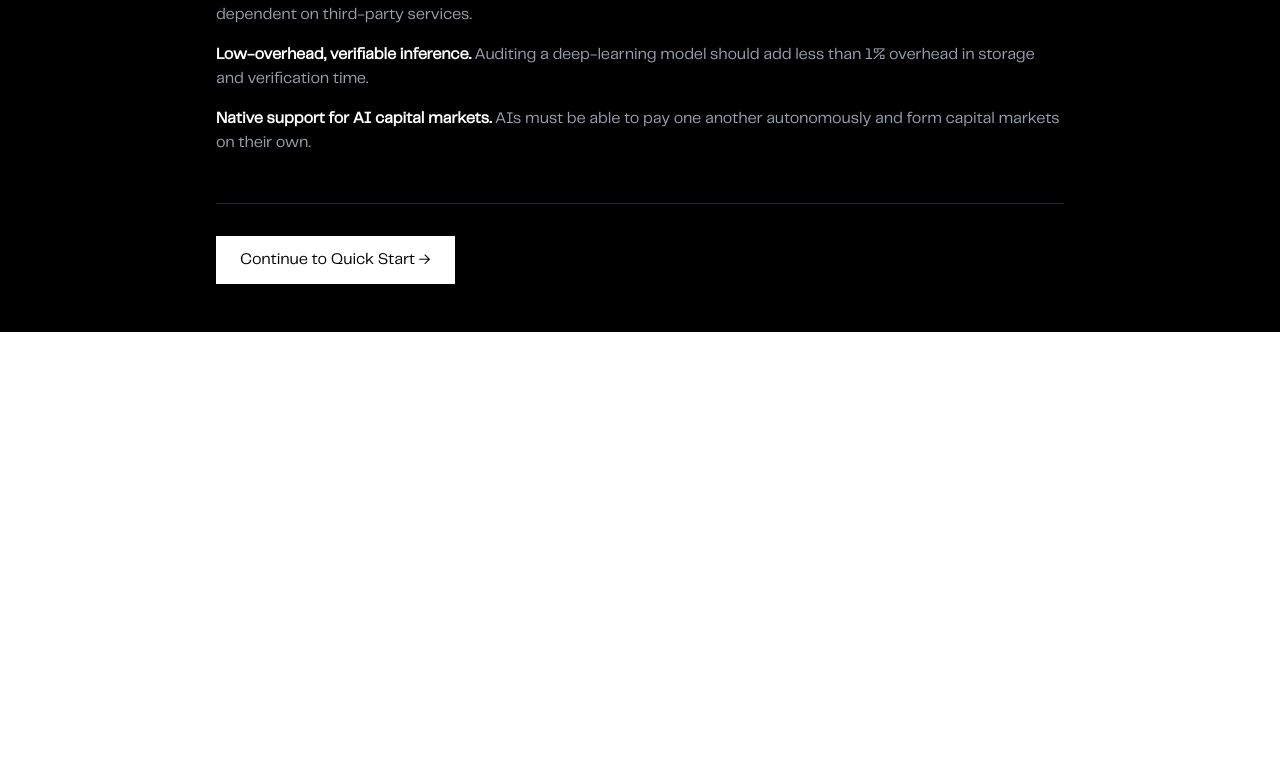
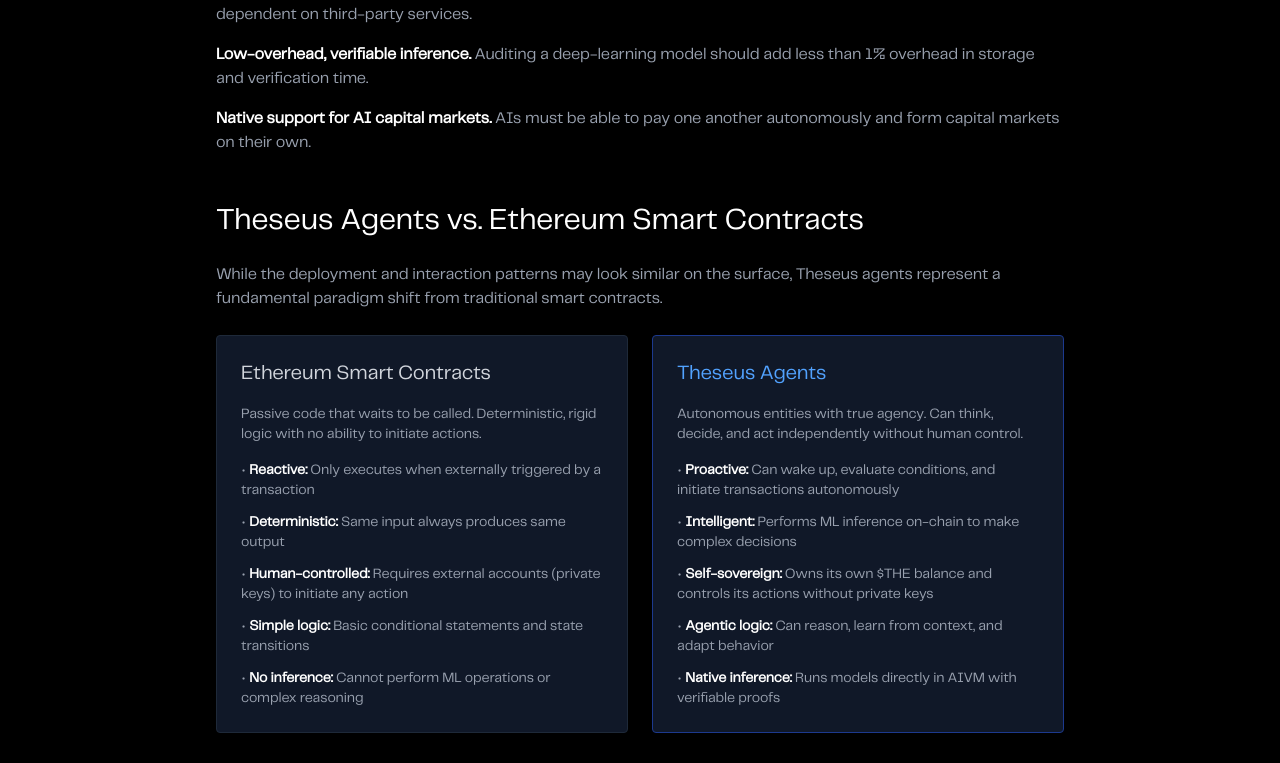
Before and after one commit to erickkwangg/Theseus-website, a Next.js app: page /docs/introduction in a window 1280 px wide. Shown: the part 2008-2771 px from the top of the page. Before the commit the page ends 2340 px from the top, so only its background shows below. Built offline with nearby package versions, Linux system fonts and the light colour scheme.

Commit message:
Add Theseus vs Ethereum comparison diagram to introduction docs

```diff
--- a/src/app/docs/introduction/page.tsx
+++ b/src/app/docs/introduction/page.tsx
@@ -136,6 +136,99 @@
             </div>
           </section>
 
+          <section className="mb-12">
+            <h2 className="text-3xl font-light mb-6">Theseus Agents vs. Ethereum Smart Contracts</h2>
+            <p className="text-gray-400 mb-6">
+              While the deployment and interaction patterns may look similar on the surface, Theseus agents represent
+              a fundamental paradigm shift from traditional smart contracts.
+            </p>
+
+            <div className="grid md:grid-cols-2 gap-6 mb-8">
+              <div className="bg-gray-900 border border-gray-800 rounded p-6">
+                <h3 className="text-xl font-medium mb-4 text-gray-300">Ethereum Smart Contracts</h3>
+                <p className="text-gray-400 text-sm mb-4">
+                  Passive code that waits to be called. Deterministic, rigid logic with no ability to initiate actions.
+                </p>
+                <ul className="space-y-3 text-sm text-gray-400">
+                  <li>• <strong className="text-white">Reactive:</strong> Only executes when externally triggered by a transaction</li>
+                  <li>• <strong className="text-white">Deterministic:</strong> Same input always produces same output</li>
+                  <li>• <strong className="text-white">Human-controlled:</strong> Requires external accounts (private keys) to initiate any action</li>
+                  <li>• <strong className="text-white">Simple logic:</strong> Basic conditional statements and state transitions</li>
+                  <li>• <strong className="text-white">No inference:</strong> Cannot perform ML operations or complex reasoning</li>
+                </ul>
+              </div>
+
+              <div className="bg-gray-900 border border-blue-900 rounded p-6">
+                <h3 className="text-xl font-medium mb-4 text-blue-400">Theseus Agents</h3>
+                <p className="text-gray-400 text-sm mb-4">
+                  Autonomous entities with true agency. Can think, decide, and act independently without human control.
+                </p>
+                <ul className="space-y-3 text-sm text-gray-400">
+                  <li>• <strong className="text-white">Proactive:</strong> Can wake up, evaluate conditions, and initiate transactions autonomously</li>
+                  <li>• <strong className="text-white">Intelligent:</strong> Performs ML inference on-chain to make complex decisions</li>
+                  <li>• <strong className="text-white">Self-sovereign:</strong> Owns its own $THE balance and controls its actions without private keys</li>
+                  <li>• <strong className="text-white">Agentic logic:</strong> Can reason, learn from context, and adapt behavior</li>
+                  <li>• <strong className="text-white">Native inference:</strong> Runs models directly in AIVM with verifiable proofs</li>
+                </ul>
+              </div>
+            </div>
+
+            <div className="bg-gray-900 border border-gray-800 rounded p-6 mb-6">
+              <h3 className="text-lg font-medium mb-4">Visual Comparison: Interaction Flows</h3>
+              <p className="text-gray-400 mb-6">
+                Notice how Ethereum smart contracts require external accounts to initiate everything, while Theseus
+                agents can wake up and act autonomously.
+              </p>
+              <div className="bg-black border border-gray-700 rounded p-4 overflow-x-auto">
+                <img
+                  src="/theseus-vs-ethereum.png"
+                  alt="Theseus vs Ethereum interaction flow comparison"
+                  className="w-full h-auto"
+                />
+              </div>
+            </div>
+
+            <div className="bg-gray-900 border border-gray-800 rounded p-6 mb-6">
+              <h3 className="text-lg font-medium mb-4">Deployment: Similar Process, Different Outcome</h3>
+              <p className="text-gray-400 mb-4">
+                Deploying a Theseus agent feels familiar to web2 developers and resembles smart contract deployment,
+                but with crucial additions that enable true autonomy:
+              </p>
+              <div className="grid md:grid-cols-2 gap-6">
+                <div>
+                  <h4 className="text-white mb-2">Smart Contract Deployment</h4>
+                  <ul className="space-y-2 text-sm text-gray-400">
+                    <li>1. Write Solidity code</li>
+                    <li>2. Compile to bytecode</li>
+                    <li>3. Deploy to Ethereum</li>
+                    <li>4. Contract sits waiting for calls</li>
+                    <li>5. Requires external accounts to do anything</li>
+                  </ul>
+                </div>
+                <div>
+                  <h4 className="text-white mb-2">Theseus Agent Deployment</h4>
+                  <ul className="space-y-2 text-sm text-gray-400">
+                    <li>1. Write agent code (Python, Rust, or SHIP DSL)</li>
+                    <li>2. Add Theseus context (models, autonomy level, triggers)</li>
+                    <li>3. Deploy to Theseus with initial $THE balance</li>
+                    <li>4. Agent immediately begins autonomous operation</li>
+                    <li>5. Can initiate transactions, run inference, and coordinate independently</li>
+                  </ul>
+                </div>
+              </div>
+            </div>
+
+            <div className="bg-blue-950 border border-blue-900 rounded p-6">
+              <h3 className="text-lg font-medium mb-3 text-blue-400">Key Insight: True Autonomy</h3>
+              <p className="text-gray-300">
+                Ethereum smart contracts are glorified databases with conditional logic. Theseus agents are <strong>autonomous
+                digital entities</strong> that can think, plan, and act without human intervention. The deployment process
+                may look similar, but what you get is fundamentally different: not a passive contract, but an active,
+                intelligent agent with real agency.
+              </p>
+            </div>
+          </section>
+
           <div className="border-t border-gray-800 pt-8">
             <Link
               href="/docs/quickstart"
```
Also changed, not shown: public/theseus-vs-ethereum.png (added).
